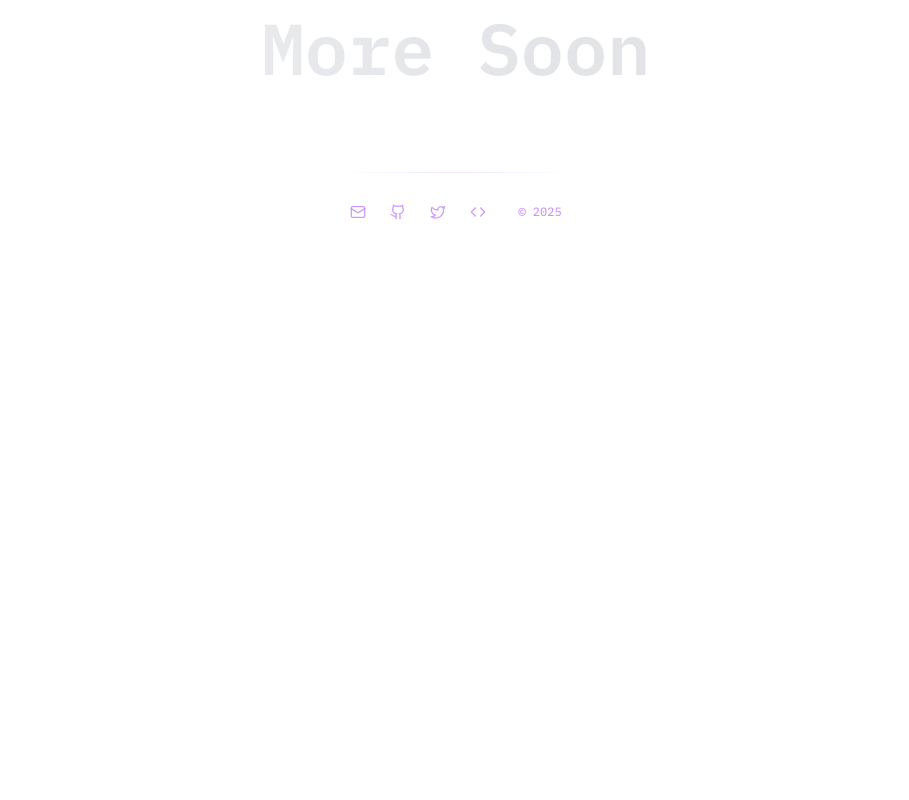
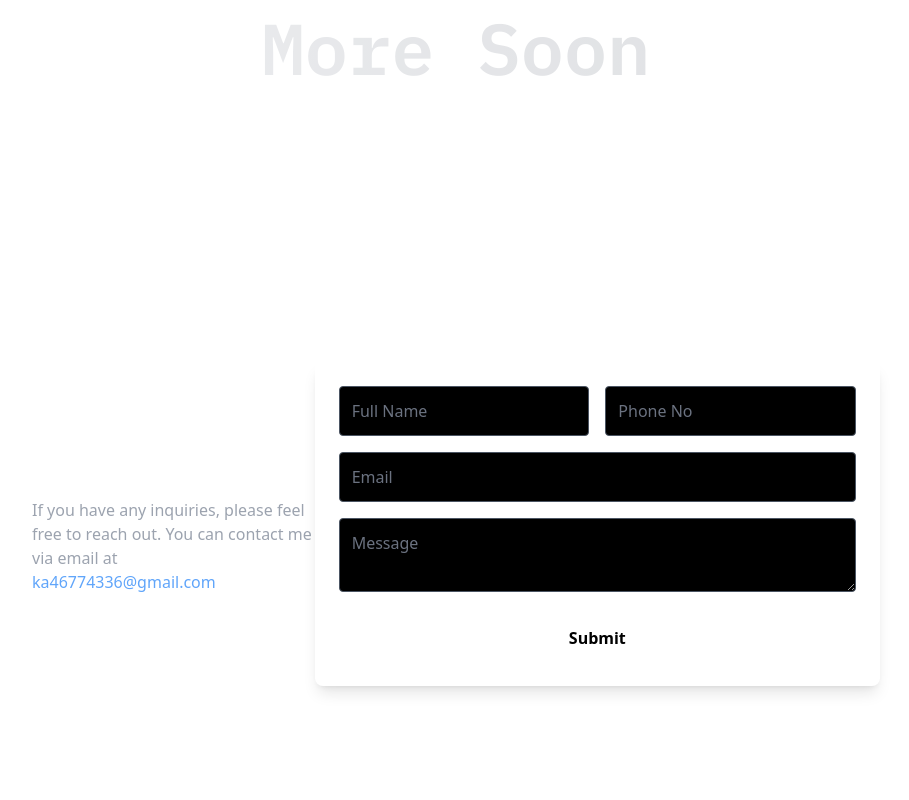
Before and after one commit to Harruta/website, a Next.js app: page / in a window 1280 px wide. Shown: the part 960-1760 px from the top of the page, without its empty margins (184-1093 px from the left). Before the commit the page ends 1212 px from the top, so only its background shows below. Built offline with nearby package versions, Linux system fonts and the light colour scheme.

Commit message:
contact form

```diff
--- a/src/app/Homepage/page.tsx
+++ b/src/app/Homepage/page.tsx
@@ -2,6 +2,7 @@
 import React from 'react';
 import Navbar from '../components/Navbar';
 import Hero from '../components/Hero';
+import Contact from '../components/contactForm';
 import Projects from '../Projects/product';
 import { ThemeToggle } from '@/components/ui/theme/theme-toggle';
 import { BaseFooter } from '@/components/layout/footer/BaseFooter';
@@ -27,6 +28,7 @@ export default function Homepage() {
         </div>
         <h3>My latest work</h3>
         <Projects/>
+        <Contact/>
         <BaseFooter />
       </div>
     </div>
--- /dev/null
+++ b/src/app/components/contactForm.tsx
@@ -0,0 +1,109 @@
+import { useState } from "react";
+
+export default function Contact() {
+  const [successMessage, setSuccessMessage] = useState<string | null>(null);
+  const [errorMessage, setErrorMessage] = useState<string | null>(null);
+
+  async function handleSubmit(event: React.FormEvent<HTMLFormElement>) {
+    event.preventDefault();
+    const formData = new FormData(event.currentTarget);
+
+    // Use environment variable for API key
+    const accessKey = process.env.NEXT_PUBLIC_ACCESS_KEY ;
+    if (!accessKey) {
+      console.error("Missing Web3Forms Access Key in environment variables.");
+      setErrorMessage("Missing access key. Please contact support.");
+      return;
+    }
+
+    formData.append("access_key", accessKey);
+
+    const object = Object.fromEntries(formData);
+    const json = JSON.stringify(object);
+
+    try {
+      const response = await fetch("https://api.web3forms.com/submit", {
+        method: "POST",
+        headers: {
+          "Content-Type": "application/json",
+          Accept: "application/json"
+        },
+        body: json
+      });
+
+      const result = await response.json();
+      if (result.success) {
+        setSuccessMessage("Message sent successfully!");
+        setErrorMessage(null);
+        console.log(result);
+      } else {
+        setErrorMessage("Failed to send message.");
+      }
+    } catch (error) {
+      console.error("Submission error:", error);
+      setErrorMessage("Something went wrong. Please try again.");
+    }
+  }
+
+  return (
+    <div className="flex flex-col md:flex-row justify-center items-center min-h-screen text-white px-6">
+      {/* Left Side - Contact Info */}
+      <div className="w-full md:w-1/3 mb-6 md:mb-0">
+        <h2 className="text-2xl font-bold mb-3">Get in Touch</h2>
+        <p className="text-gray-400">
+          If you have any inquiries, please feel free to reach out. You can contact me via email at <br />
+          <a href="mailto:ka46774336@gmail.com" className="text-blue-400 hover:underline">
+            ka46774336@gmail.com
+          </a>
+        </p>
+      </div>
+
+      {/* Right Side - Contact Form */}
+      <div className="w-full md:w-2/3  p-6 rounded-lg shadow-lg">
+        <form onSubmit={handleSubmit} className="space-y-4">
+          <div className="grid grid-cols-1 md:grid-cols-2 gap-4">
+            <input
+              type="text"
+              name="name"
+              placeholder="Full Name"
+              required
+              className="w-full p-3 border border-gray-600 rounded bg-black text-white placeholder-gray-500 focus:outline-none focus:ring-2 focus:ring-gray-500"
+            />
+            <input
+              type="tel"
+              name="phone"
+              placeholder="Phone No"
+              required
+              className="w-full p-3 border border-gray-600 rounded bg-black text-white placeholder-gray-500 focus:outline-none focus:ring-2 focus:ring-gray-500"
+            />
+          </div>
+
+          <input
+            type="email"
+            name="email"
+            placeholder="Email"
+            required
+            className="w-full p-3 border border-gray-600 rounded bg-black text-white placeholder-gray-500 focus:outline-none focus:ring-2 focus:ring-gray-500"
+          />
+
+          <textarea
+            name="message"
+            placeholder="Message"
+            required
+            className="w-full p-3 border border-gray-600 rounded bg-black text-white placeholder-gray-500 focus:outline-none focus:ring-2 focus:ring-gray-500"
+          />
+
+          <button
+            type="submit"
+            className="w-full p-3 mt-2 bg-white text-black font-semibold rounded hover:bg-gray-200 transition"
+          >
+            Submit
+          </button>
+
+          {successMessage && <p className="text-green-400 mt-3 text-center">{successMessage}</p>}
+          {errorMessage && <p className="text-red-400 mt-3 text-center">{errorMessage}</p>}
+        </form>
+      </div>
+    </div>
+  );
+}
```
